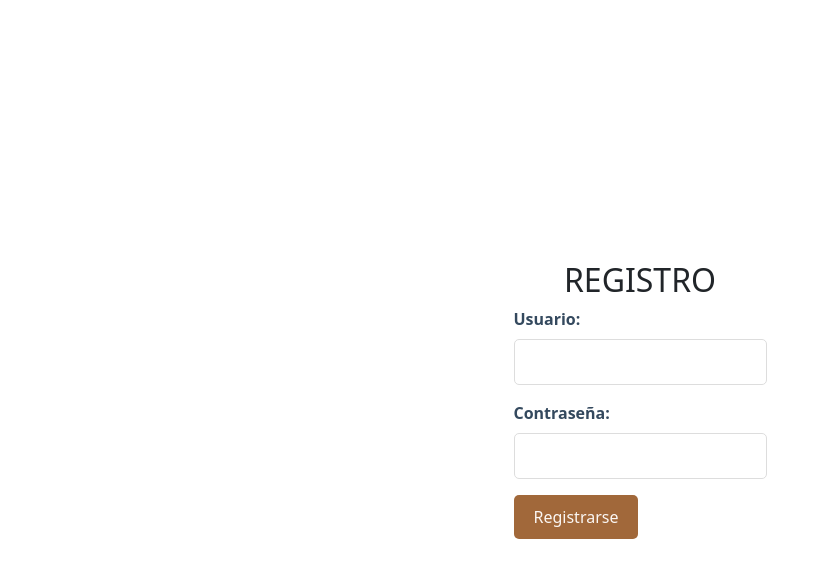
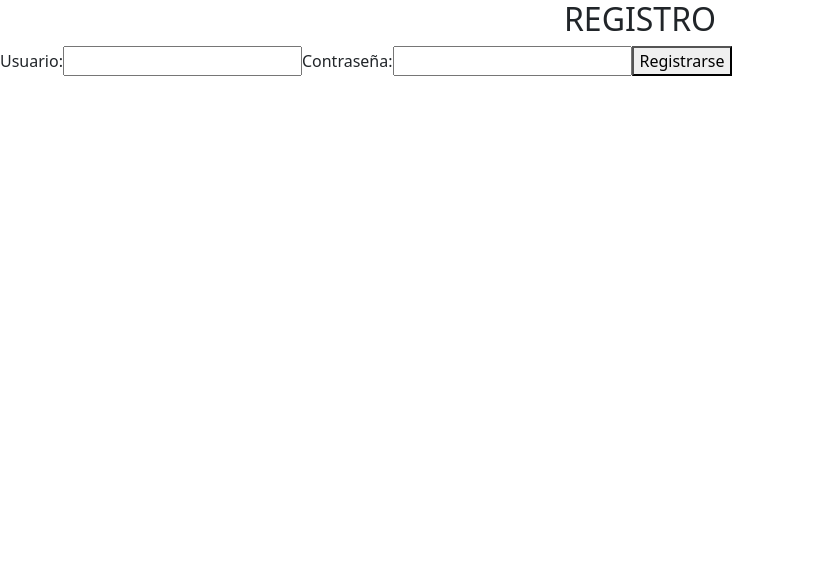
Before and after one commit to 1danieladiaz/library, a React (Create React App) app: page / in a window 1280 px wide. Shown: the top 578 px of the page, without its empty margins (0-829 px from the left). Built offline with nearby package versions, Linux system fonts and the light colour scheme.

Commit message:
cambio andres2

```diff
--- a/src/App.css
+++ b/src/App.css
@@ -1,8 +1,4 @@
 Global Styles
-* {
-  box-sizing: border-box;
-  margin: 10;
-  padding: 10px;
-
-
+body {
+  background-color: blue;
 }
--- a/src/components/Genre.js
+++ b/src/components/Genre.js
@@ -4,7 +4,7 @@ import './Genre.css';
 const Genre = ({ genres, onSelectGenre }) => {
   return (
     <div classname='estilo-genero'>
-      <h2>Selecione el Género</h2>
+      <h2>Género</h2>
       <ul>
         {genres.map((genre, index) => (
           <li key={index}>
--- a/src/components/Login.css
+++ b/src/components/Login.css
@@ -1,28 +1,30 @@
 /* Global Styles */
-* {
+/* * {
     box-sizing: border-box;
     margin: 10;
     padding: 0;
-
-  }
+  } */
 
 
 body {
+  background-color: aqua;
   display: flex;
+  flex-direction: column;
   justify-content: center;
   align-items: center;
   min-height: 100vh;
-  background-color: #FBF7F4;
   font-family: 'Arial', sans-serif;
-  color: #333;
+  color: #ffffff;
   line-height: 1.6;
+
 }
 
 .btn-login{
-    display: flex;
+  display: flex;
+  flex-direction: column;
   justify-content: center;
   align-items: center;
-  background-color: #A1683A;
+  background-color: #34495e;
   color: #FBF7F4;
   border: none;
   padding: 10px 20px;
@@ -32,7 +34,7 @@ body {
 }
 
 button:hover {
-    background-color: #E8998D;
+    background-color: #225858;
   }
 
   form label {
--- a/src/components/Login.js
+++ b/src/components/Login.js
@@ -1,5 +1,5 @@
 import React, { useState } from 'react';
-import './Login.css'
+import './'
 
 const Login = ({ onLogin }) => {
   const [username, setUsername] = useState('');
--- a/src/index.css
+++ b/src/index.css
@@ -1,4 +1,4 @@
-body {
+/* body {
   margin: 0;
   font-family: -apple-system, BlinkMacSystemFont, 'Segoe UI', 'Roboto', 'Oxygen',
     'Ubuntu', 'Cantarell', 'Fira Sans', 'Droid Sans', 'Helvetica Neue',
@@ -10,4 +10,4 @@ body {
 code {
   font-family: source-code-pro, Menlo, Monaco, Consolas, 'Courier New',
     monospace;
-}
+} */
```
